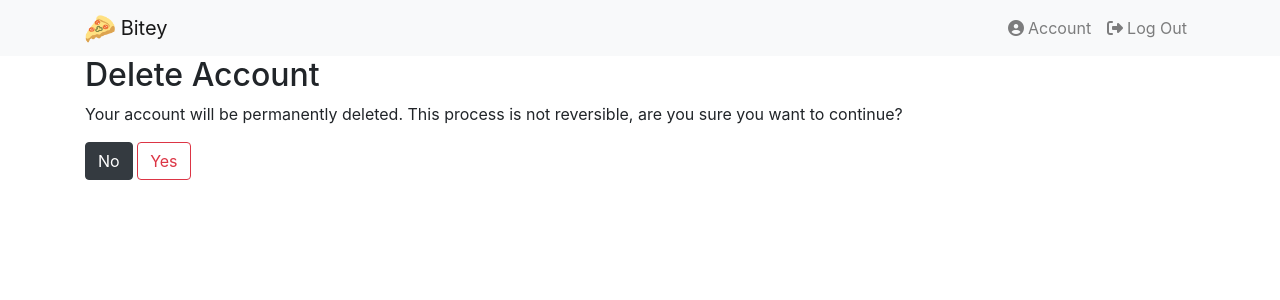
After one commit to olafszymanski/Bitey, a Flask app: page /profile/delete in a window 1280 px wide. The commit adds this page. Shown: the top 300 px of the page. Run offline with Flask 2, Linux system fonts and the light colour scheme; the visitor is signed in with stand-in values (Sample User, id 1); some libraries are stand-ins or nearby versions.

Commit message:
Added account deletion functionality.

```diff
--- /dev/null
+++ b/bitey/templates/users/delete.html
@@ -0,0 +1,9 @@
+{% extends 'base.html' %}
+{% block content %}
+    <h2>Delete Account</h2>
+    <p>Your account will be permanently deleted. This process is not reversible, are you sure you want to continue?</p>
+    <form action="" method="post">
+        <a class="btn btn-dark" href="{{ url_for('users.profile') }}">No</a>
+        <button type="submit" class="btn btn-outline-danger">Yes</button>
+    </form>
+{% endblock %}
--- a/bitey/templates/users/profile.html
+++ b/bitey/templates/users/profile.html
@@ -17,6 +17,7 @@
             {% else %}
                 <a class="btn btn-outline-primary" href="{{ url_for('users.resend') }}">Resend Activation E-mail</a>
             {% endif %}
+            <a class="btn btn-outline-danger" href="{{ url_for('users.delete') }}">Delete</a>
         </div>
     </div>
 {% endblock %}
--- a/bitey/users/views.py
+++ b/bitey/users/views.py
@@ -142,7 +142,7 @@ def edit():
         current_user.address = remove_whitespaces(form.address.data)
         current_user.username = remove_whitespaces(form.username.data)
         if form.email.data != current_user.email:
-            current_user.email = remove_whitespaces(form.email.data.split())
+            current_user.email = remove_whitespaces(form.email.data)
             current_user.activated = False
 
             db.session.commit()
@@ -214,3 +214,17 @@ def resend():
         flash('Could not send an activation e-mail!', 'danger')
 
     return redirect(url_for('users.profile'))
+
+
+@users.route('/profile/delete', methods=('GET', 'POST'))
+@login_required
+def delete():
+    if request.method == 'POST':
+        db.session.delete(current_user)
+        db.session.commit()
+
+        flash('Your account has been successfully deleted.', 'success')
+
+        return redirect(url_for('main.home'))
+
+    return render_template('users/delete.html', title='Delete Account')
```
